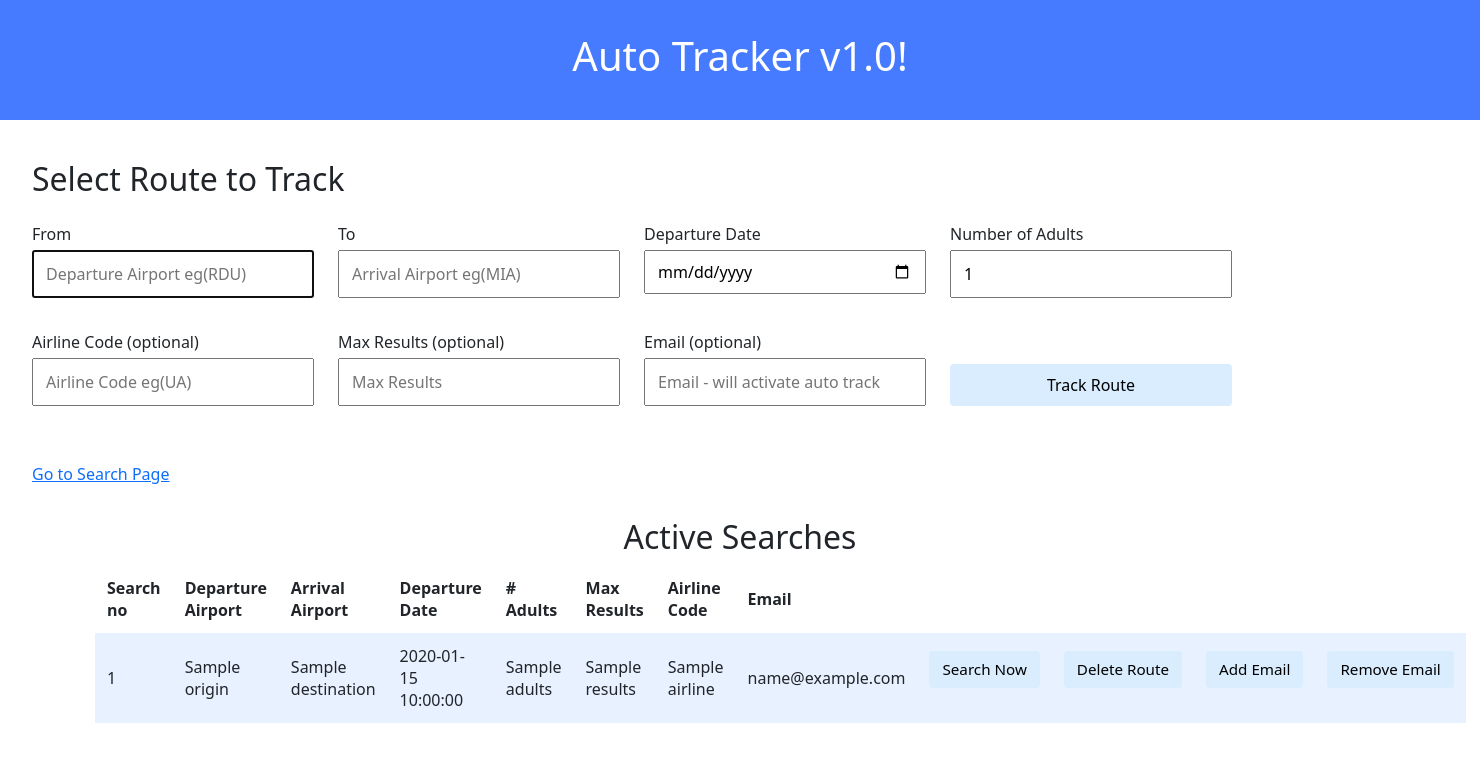
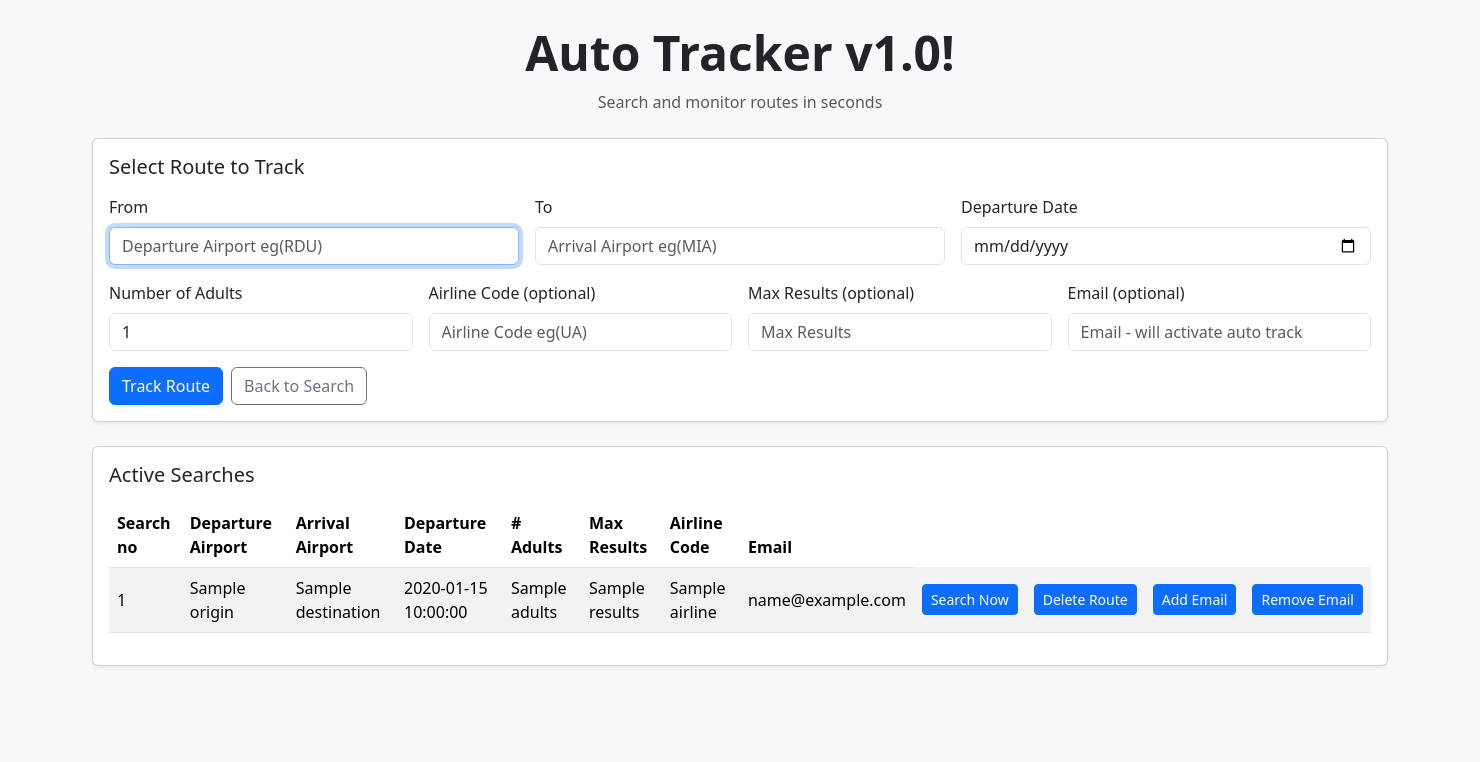
Before and after one commit to mspaits/flight_tracker, a Flask app: template templates/autotrack.html in a window 1480 px wide. Shown: the top 762 px of the page. Run offline with Flask 3, Linux system fonts and the light colour scheme; the template is opened without the code that fills it: most values are stand-ins (such as "Sample title", 1, 10 or a date in 2020).

Commit message:
Updated HTML with Bootstrap.  Looks nice.

```diff
--- a/static/styles.css
+++ b/static/styles.css
@@ -1,3 +1,5 @@
+/*
+
 .header {
     background-color: #477bff;
     color: #fff;
@@ -96,3 +98,5 @@ label {
 .button_column {
     width: 5rem;
 }
+
+*/
--- a/templates/autotrack.html
+++ b/templates/autotrack.html
@@ -1,3 +1,5 @@
+<!DOCTYPE html>
+
 <html lang="en">
     <head>
         <meta charset="UTF-8">
@@ -7,59 +9,67 @@
 
         <title>Auto Track</title>
     </head>
-    <body>
-        <div class="header">
-            <h1>Auto Tracker v1.0!</h1>
-        </div>
-        <div class="section">
-            <h2>Select Route to Track</h2>
-            <form action="/autotrack" method="post" class="search_form">
-                <div class="form-group">
-                    <label for="bookFlightOriginInput">From</label>
-                    <input autocomplete="off" autofocus name="origin" placeholder="Departure Airport eg(RDU)" id="bookFlightOriginInput" type="text">
+
+    <body class="bg-light">
+        <div class="container py-4">
+            <header class="text-center mb-4">
+                <h1 class="display-5 fw-semibold">Auto Tracker v1.0!</h1>
+                <p class="text-muted mb-0">Search and monitor routes in seconds</p>
+            </header>
+
+            <div class="card shadow-sm mb-4">
+                <div class="card-body">
+                    <h2 class="h5 mb-3">Select Route to Track</h2>
+                    <form action="/autotrack" method="post" class="row g-3">
+                        <div class="col-md-4">
+                            <label for="bookFlightOriginInput" class="form-label">From</label>
+                            <input class="form-control" autocomplete="off" autofocus name="origin" placeholder="Departure Airport eg(RDU)" id="bookFlightOriginInput" type="text">
                         </div>
 
-                <div class="form-group">
-                    <label for="bookFlightDestinationInput">To</label>
-                    <input autocomplete="off" name="destination" placeholder="Arrival Airport eg(MIA)" id="bookFlightDestinationInput" type="text">
+                        <div class="col-md-4">
+                            <label for="bookFlightDestinationInput" class="form-label">To</label>
+                            <input class="form-control" autocomplete="off" name="destination" placeholder="Arrival Airport eg(MIA)" id="bookFlightDestinationInput" type="text">
                         </div>
 
-                <div class="form-group">
-                    <label for="bookFlightDepartureDateInput">Departure Date</label>
-                    <input autocomplete="off" name="departure_date" placeholder="Departure Date eg(2026-01-19)" id="bookFlightDepartureDateInput" type="date">
+                        <div class="col-md-4">
+                            <label for="bookFlightDepartureDateInput" class="form-label">Departure Date</label>
+                            <input class="form-control" autocomplete="off" name="departure_date" placeholder="Departure Date eg(2026-01-19)" id="bookFlightDepartureDateInput" type="date">
                         </div>
 
-                <div class="form-group">
-                    <label for="bookFlightAdultsInput">Number of Adults</label>
-                    <input autocomplete="off" name="adults" placeholder="Number of Adults eg(1)" id="bookFlightAdultsInput" type="number" value="1" min="1">
+                        <div class="col-md-3">
+                            <label for="bookFlightAdultsInput" class="form-label">Number of Adults</label>
+                            <input class="form-control" autocomplete="off" name="adults" placeholder="Number of Adults eg(1)" id="bookFlightAdultsInput" type="number" value="1" min="1">
                         </div>
 
-                <div class="form-group">
-                    <label for="bookFlightAirlineCodeInput">Airline Code (optional)</label>
-                    <input autocomplete="off" name="airline_code" placeholder="Airline Code eg(UA)" id="bookFlightAirlineCodeInput" type="text">
+                        <div class="col-md-3">
+                            <label for="bookFlightAirlineCodeInput" class="form-label">Airline Code (optional)</label>
+                            <input class="form-control" autocomplete="off" name="airline_code" placeholder="Airline Code eg(UA)" id="bookFlightAirlineCodeInput" type="text">
                         </div>
 
-                <div class="form-group">
-                    <label for="bookFlightMaxResultsInput">Max Results (optional)</label>
-                    <input autocomplete="off" name="max_results" placeholder="Max Results" id="bookFlightMaxResultsInput" type="number">
+                        <div class="col-md-3">
+                            <label for="bookFlightMaxResultsInput" class="form-label">Max Results (optional)</label>
+                            <input class="form-control" autocomplete="off" name="max_results" placeholder="Max Results" id="bookFlightMaxResultsInput" type="number">
                         </div>
 
-                <div class="form-group">
-                    <label for="bookFlightEmailInput">Email (optional)</label>
-                    <input autocomplete="off" name="email" placeholder="Email - will activate auto track" id="bookFlightEmailInput" type="text">
+                        <div class="col-md-3">
+                            <label for="bookFlightEmailInput" class="form-label">Email (optional)</label>
+                            <input class="form-control" autocomplete="off" name="email" placeholder="Email - will activate auto track" id="bookFlightEmailInput" type="text">
                         </div>
 
-                <div class="form-group submit">
-                    <input type="submit" value="Track Route">
+                        <div class="col-12 d-flex gap-2">
+                            <button class="btn btn-primary" type="submit">Track Route</button>
+                            <a class="btn btn-outline-secondary" href="/">Back to Search</a>
                         </div>
                     </form>
                 </div>
-        <div class="section">
-            <a href="/">Go to Search Page</a>
             </div>
-        <div class="container">
-            <h2>Active Searches</h2>
-            <table>
+
+
+            <div class="card shadow-sm">
+                <div class="card-body">
+                    <h2 class="h5 mb-3">Active Searches</h2>
+                    <div class="table-responsive">
+                        <table class="table table-striped table-hover align-middle">
                             <thead>
                                 <tr>
                                     <th>Search no</th>
@@ -85,23 +95,23 @@
                                     <td>{{ search.email }}</td>
                                     <td class="button_column">
                                         <form action="/check/{{ search.id }}" method="post">
-                                <input type="submit" value="Search Now">
+                                            <button class="btn btn-sm btn-primary w-100 text-nowrap" type="submit">Search Now</button>
                                         </form>
                                     </td>
                                     <td class="button_column">
                                         <form action="/delete/{{ search.id }}" method="post">
-                                <input type="submit" value="Delete Route">
+                                            <button class="btn btn-sm btn-primary w-100 text-nowrap" type="submit">Delete Route</button>
                                         </form>
                                     </td>
                                     <td class="button_column">
                                         <form action="/add_email/{{ search.id }}" method="post" class="add-email-form">
                                             <input type="hidden" name="email" class="row-email-input">
-                                <input type="submit" value="Add Email">
+                                            <button class="btn btn-sm btn-primary w-100 text-nowrap" type="submit">Add Email</button>
                                         </form>
                                     </td>
                                     <td class="button_column">
                                         <form action="/remove_email/{{ search.id }}" method="post">
-                                <input type="submit" value="Remove Email">
+                                            <button class="btn btn-sm btn-primary w-100 text-nowrap" type="submit">Remove Email</button>
                                         </form>
                                     </td>
                                 </tr>
@@ -117,6 +127,9 @@
                             </tbody>
                         </table>
                     </div>
+                </div>
+            </div>
+        </div>
         <script src="https://cdn.jsdelivr.net/npm/bootstrap@5.3.8/dist/js/bootstrap.bundle.min.js" integrity="sha384-FKyoEForCGlyvwx9Hj09JcYn3nv7wiPVlz7YYwJrWVcXK/BmnVDxM+D2scQbITxI" crossorigin="anonymous"></script>
     </body>
 </html>
```
Also changed, not shown: templates/index.html (+42 -32 lines), data/tracked.db, 1 other file. Lines whose indentation alone changed are shown as unchanged.
